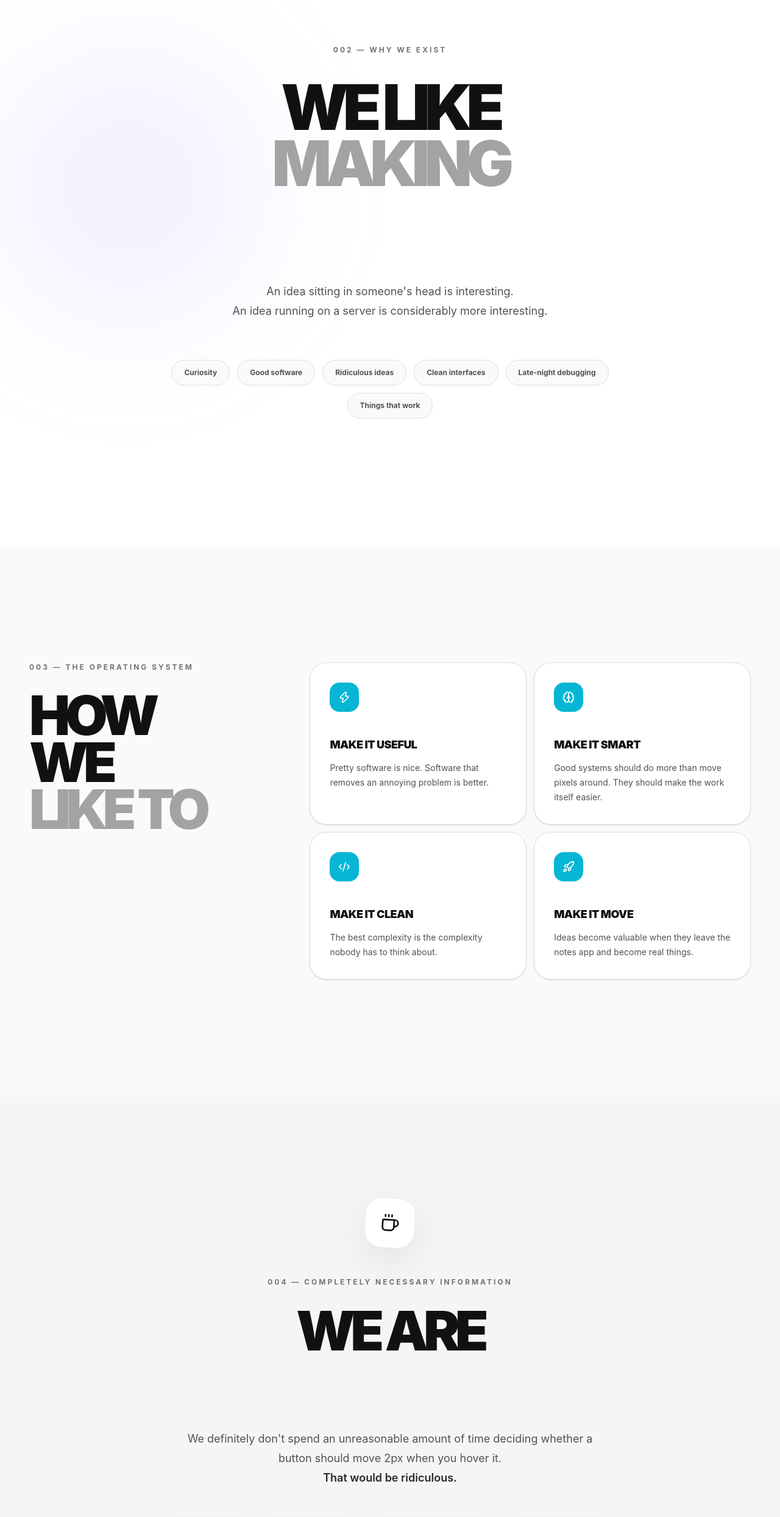
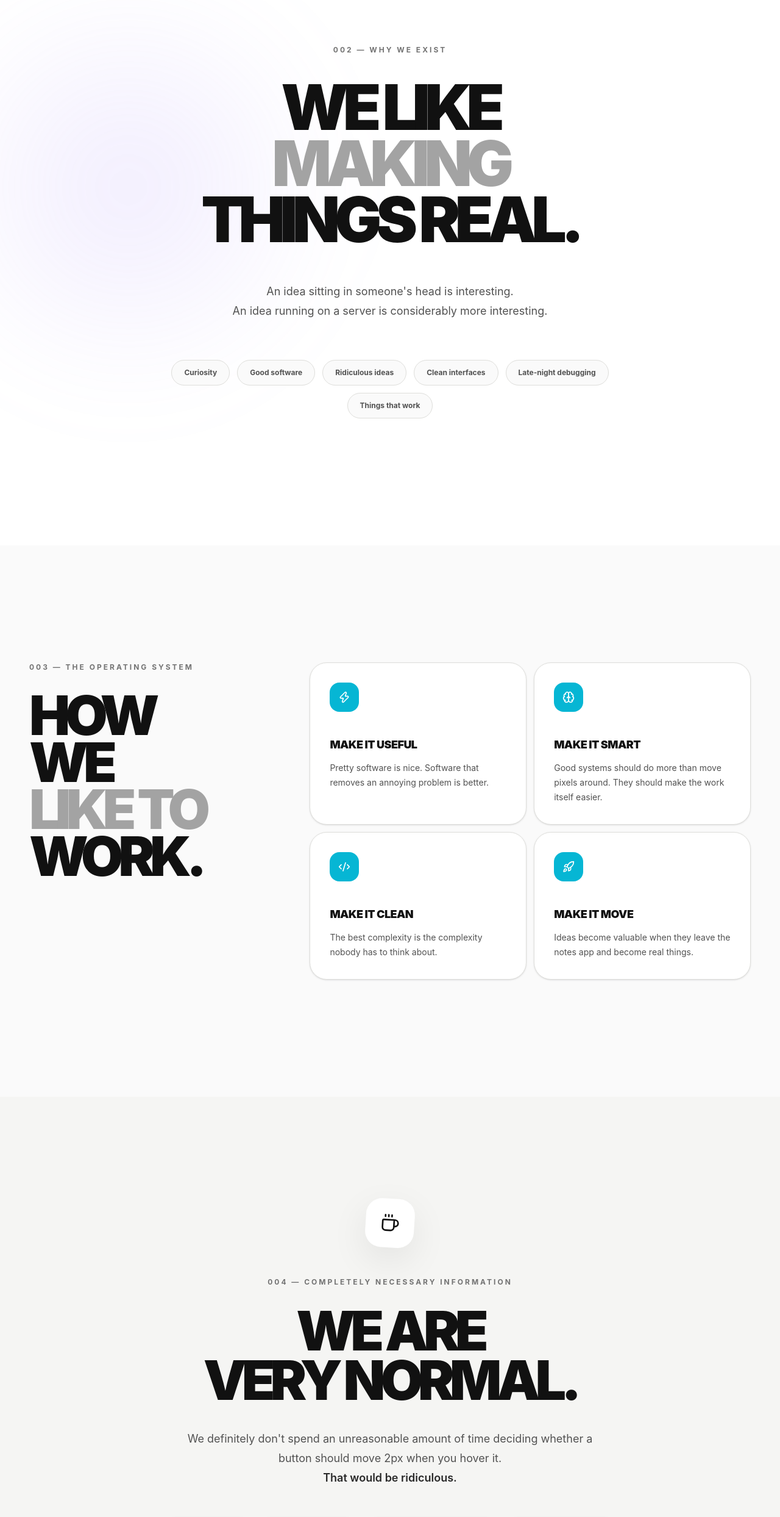
Before and after one commit to peerhadi/Nexus, a Next.js app in the folder frontend/: page /about in a window 1280 px wide. Shown: the part 2611-5098 px from the top of the page at 61% size. Built offline with nearby package versions, Linux system fonts and the light colour scheme.

Commit message:
mend--noedit

```diff
--- a/frontend/components/default/about/internet-energy.tsx
+++ b/frontend/components/default/about/internet-energy.tsx
@@ -29,7 +29,7 @@ export default function InternetEnergy() {
         <h2 className="mt-8 text-[clamp(3.5rem,7vw,7rem)] font-black leading-[0.9] tracking-[-0.09em]">
           WE ARE
           <br />
-          <span className="bg-[var(--gradient-primary)] bg-clip-text text-transparent">
+          <span className="bg-[var(--gradient-primary)] bg-clip-text ">
             VERY NORMAL.
           </span>
         </h2>
--- a/frontend/components/default/about/manifesto.tsx
+++ b/frontend/components/default/about/manifesto.tsx
@@ -29,7 +29,7 @@ export default function Manifesto() {
           <br />
           <span className="text-[var(--text-disabled)]">MAKING</span>
           <br />
-          <span className="bg-[var(--gradient-primary)] bg-clip-text text-transparent">
+          <span className="bg-[var(--gradient-primary)] bg-clip-text ">
             THINGS REAL.
           </span>
         </h2>
--- a/frontend/components/default/about/values.tsx
+++ b/frontend/components/default/about/values.tsx
@@ -45,7 +45,7 @@ export default function Values() {
               <br />
               <span className="text-[var(--text-disabled)]">LIKE TO</span>
               <br />
-              <span className="bg-[var(--gradient-primary)] bg-clip-text text-transparent">
+              <span className="bg-[var(--gradient-primary)] bg-clip-text ">
                 WORK.
               </span>
             </h2>
--- a/frontend/components/default/build/build-form.tsx
+++ b/frontend/components/default/build/build-form.tsx
@@ -215,7 +215,7 @@ export default function BuildForm() {
               Tell us what
               <br />
               you're{" "}
-              <span className="bg-[linear-gradient(90deg,#ff0080,#7c3aed,#00b8ff)] bg-clip-text text-transparent">
+              <span className="bg-[linear-gradient(90deg,#ff0080,#7c3aed,#00b8ff)] bg-clip-text ">
                 thinking.
               </span>
             </h1>
--- a/frontend/components/default/build/build-hero.tsx
+++ b/frontend/components/default/build/build-hero.tsx
@@ -13,7 +13,7 @@ export default function BuildHero() {
         <br />
         what you're
         <br />
-        <span className="bg-[linear-gradient(90deg,#ff0080,#ff7a00,#ffd600,#00c853,#00b8ff,#7c3aed)] bg-clip-text text-transparent">
+        <span className="bg-[linear-gradient(90deg,#ff0080,#ff7a00,#ffd600,#00c853,#00b8ff,#7c3aed)] bg-clip-text ">
           thinking.
         </span>
       </h1>
--- a/frontend/components/default/build/submitted.tsx
+++ b/frontend/components/default/build/submitted.tsx
@@ -33,7 +33,7 @@ export default function Submitted() {
               <h1 className="text-4xl font-black leading-[1.05] tracking-[-0.055em] sm:text-6xl">
                 You just started
                 <br />
-                <span className="bg-[linear-gradient(90deg,#ff0080,#7c3aed,#00c8ff,#00c853)] bg-clip-text text-transparent">
+                <span className="bg-[linear-gradient(90deg,#ff0080,#7c3aed,#00c8ff,#00c853)] bg-clip-text ">
                   something.
                 </span>
               </h1>
--- a/frontend/components/default/home/manifesto.tsx
+++ b/frontend/components/default/home/manifesto.tsx
@@ -24,7 +24,7 @@ export default function Manifesto() {
           <br />
           <span className="text-[var(--text-disabled)]">SHOULD FEEL</span>
           <br />
-          <span className="bg-[var(--gradient-primary)] bg-clip-text text-transparent">
+          <span className="bg-[var(--gradient-primary)] bg-clip-text ">
             LIKE MAGIC.
           </span>
         </p>
--- a/frontend/components/default/work/big-statement.tsx
+++ b/frontend/components/default/work/big-statement.tsx
@@ -27,7 +27,7 @@ export default function BigStatement() {
           <br />
           <span className="text-[var(--text-disabled)]">MAKE IT</span>
           <br />
-          <span className="bg-[var(--gradient-primary)] bg-clip-text text-transparent">
+          <span className="bg-[var(--gradient-primary)] bg-clip-text ">
             INCREDIBLE.
           </span>
         </h2>
--- a/frontend/components/default/work/capabilities.tsx
+++ b/frontend/components/default/work/capabilities.tsx
@@ -51,7 +51,7 @@ export default function Capabilities() {
               <br />
               <span className="text-[var(--text-disabled)]">WAYS TO</span>
               <br />
-              <span className="bg-[var(--gradient-primary)] bg-clip-text text-transparent">
+              <span className="bg-[var(--gradient-primary)] bg-clip-text ">
                 BUILD.
               </span>
             </h2>
--- a/frontend/components/default/work/hero.tsx
+++ b/frontend/components/default/work/hero.tsx
@@ -98,7 +98,7 @@ export default function Hero() {
             initial={{ opacity: 0, y: 80 }}
             animate={{ opacity: 1, y: 0 }}
             transition={{ delay: 0.16, duration: 0.8 }}
-            className="block bg-[var(--gradient-primary)] bg-clip-text pb-2 text-transparent text-[70%] lg:text-[100%]"
+            className="block bg-[var(--gradient-primary)] bg-clip-text pb-2  text-[70%] lg:text-[100%]"
           >
             REMEMBERED.
           </motion.span>
--- a/frontend/components/default/work/numbers.tsx
+++ b/frontend/components/default/work/numbers.tsx
@@ -17,7 +17,7 @@ export default function Numbers() {
             <br />
             <span className="text-[var(--text-disabled)]">NUMBERS</span> THAT
             <br />
-            <span className="bg-[var(--gradient-primary)] bg-clip-text text-transparent">
+            <span className="bg-[var(--gradient-primary)] bg-clip-text ">
               LOOK GOOD.
             </span>
           </h2>
```
